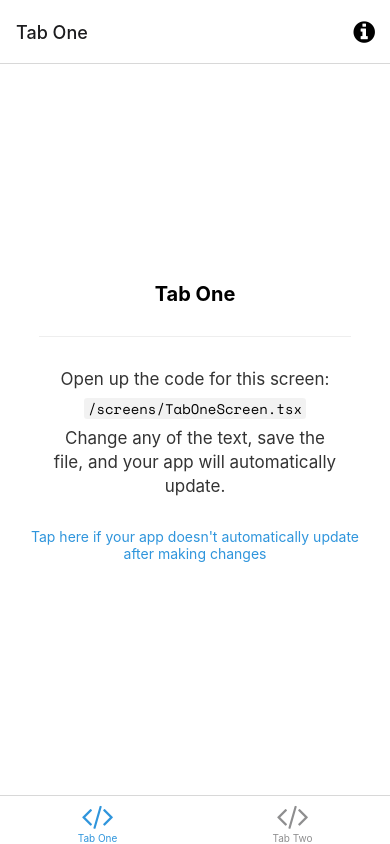
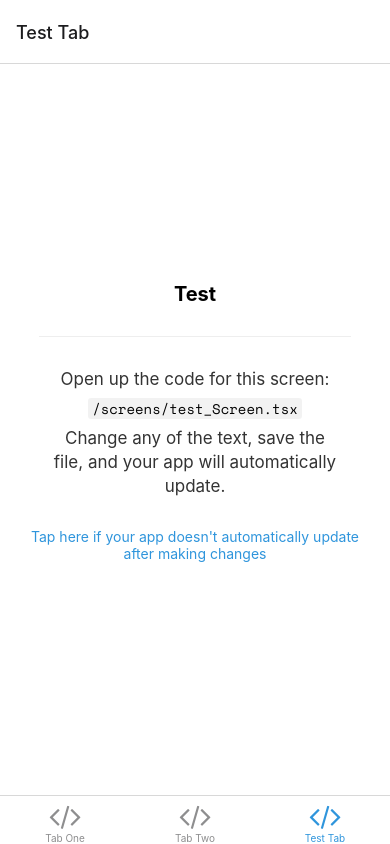
Before and after one commit to RiwajMainali/in.Vintori, a React Native app: screen /Test in a window 390 px wide. Built offline with nearby package versions, Linux system fonts and the light colour scheme; what expo-linking would draw is missing.

Commit message:
familiarizing myself with dev environment
fiddling with navigation/routing by adding a test tab to conduct component testing within

```diff
--- a/navigation/LinkingConfiguration.ts
+++ b/navigation/LinkingConfiguration.ts
@@ -25,6 +25,11 @@ const linking: LinkingOptions<RootStackParamList> = {
               TabTwoScreen: 'two',
             },
           },
+          test: {
+            screens: {
+                testScreen: 'test',
+            },
+          },
         },
       },
       Modal: 'modal',
--- a/navigation/index.tsx
+++ b/navigation/index.tsx
@@ -16,6 +16,7 @@ import ModalScreen from '../screens/ModalScreen';
 import NotFoundScreen from '../screens/NotFoundScreen';
 import TabOneScreen from '../screens/TabOneScreen';
 import TabTwoScreen from '../screens/TabTwoScreen';
+import test_Screen from '../screens/test_screen';
 import { RootStackParamList, RootTabParamList, RootTabScreenProps } from '../types';
 import LinkingConfiguration from './LinkingConfiguration';
 
@@ -92,6 +93,14 @@ function BottomTabNavigator() {
           tabBarIcon: ({ color }) => <TabBarIcon name="code" color={color} />,
         }}
       />
+      <BottomTab.Screen
+        name="Test"
+        component={test_Screen}
+        options={{
+          title: 'Test Tab',
+          tabBarIcon: ({ color }) => <TabBarIcon name="code" color={color} />,
+        }}
+      />
     </BottomTab.Navigator>
   );
 }
--- /dev/null
+++ b/screens/test_screen.tsx
@@ -0,0 +1,31 @@
+import { StyleSheet } from 'react-native';
+
+import EditScreenInfo from '../components/EditScreenInfo';
+import { Text, View } from '../components/Themed';
+
+export default function TestScreen() {
+  return (
+    <View style={styles.container}>
+      <Text style={styles.title}>Test</Text>
+      <View style={styles.separator} lightColor="#eee" darkColor="rgba(255,255,255,0.1)" />
+      <EditScreenInfo path="/screens/test_Screen.tsx" />
+    </View>
+  );
+}
+
+const styles = StyleSheet.create({
+  container: {
+    flex: 1,
+    alignItems: 'center',
+    justifyContent: 'center',
+  },
+  title: {
+    fontSize: 20,
+    fontWeight: 'bold',
+  },
+  separator: {
+    marginVertical: 30,
+    height: 1,
+    width: '80%',
+  },
+});
```
Also changed, not shown: 2 other files (tests, documents, lock files or other folders).
